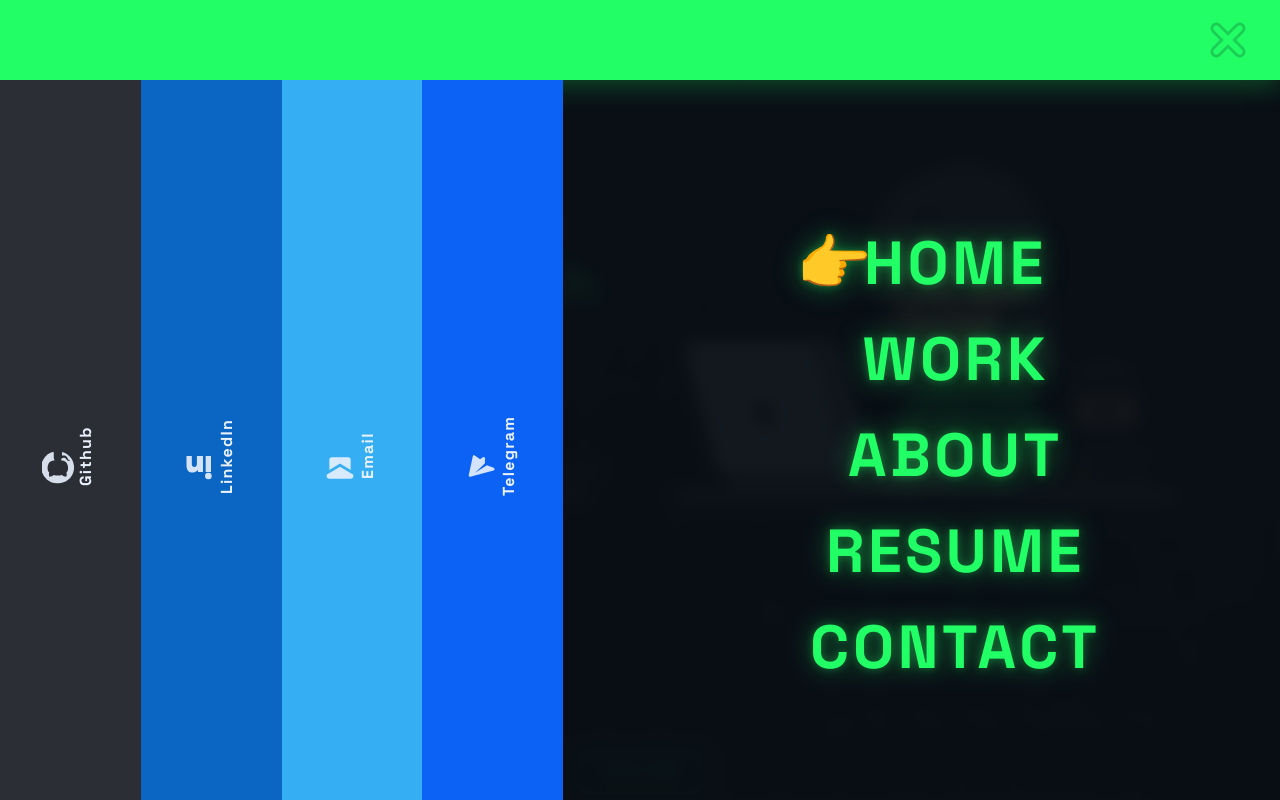
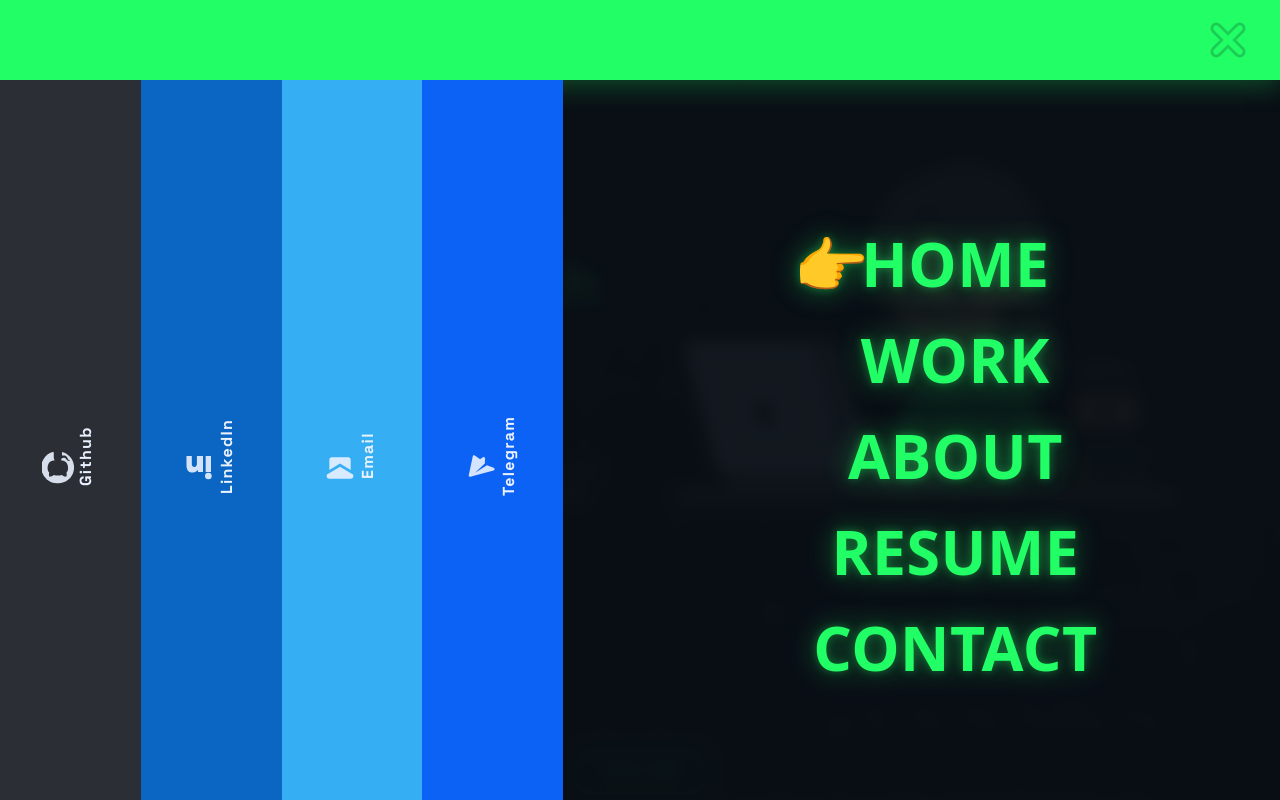
Before and after one commit to TINANOROUZI/portfolio-tina, a React (Vite) app: page / in a window 1280 px wide. Both pictures are taken after a click on the button "Open menu". Built offline with nearby package versions, Linux system fonts and the light colour scheme.

Commit message:
Update index.css

```diff
--- a/src/index.css
+++ b/src/index.css
@@ -1776,3 +1776,33 @@ body{ font-family: var(--font-body); }
 .preview-tilt * { pointer-events: none; }
 /* but keep the wrapper interactive for hover/tilt JS */
 .preview-tilt { pointer-events: auto; }
+/* HUD / stencil font similar to the screenshot */
+@import url('https://fonts.googleapis.com/css2?family=Black+Ops+One&display=swap');
+
+.font-hud {
+  font-family: 'Black Ops One', system-ui, sans-serif;
+  letter-spacing: .5px;
+}
+/* === Staggered stripes in OverlayMenu === */
+@keyframes stripeIn {
+  from { opacity: 0; transform: translateX(-28px) scale(.98); }
+  to   { opacity: 1; transform: translateX(0)      scale(1);   }
+}
+@keyframes rowIn {
+  from { opacity: 0; transform: translateY(18px) scale(.98); }
+  to   { opacity: 1; transform: translateY(0)    scale(1);   }
+}
+
+/* Desktop/tablet vertical columns */
+[data-anim="on"] .anim-stripe {
+  animation: stripeIn .55s cubic-bezier(.2,.8,.2,1) both;
+  animation-delay: var(--delay, 0ms);
+}
+.anim-stripe { opacity: 0; }   /* initial */
+
+/* Mobile horizontal rows */
+[data-anim="on"] .anim-row {
+  animation: rowIn .50s cubic-bezier(.2,.8,.2,1) both;
+  animation-delay: var(--delay, 0ms);
+}
+.anim-row { opacity: 0; }      /* initial */
```
